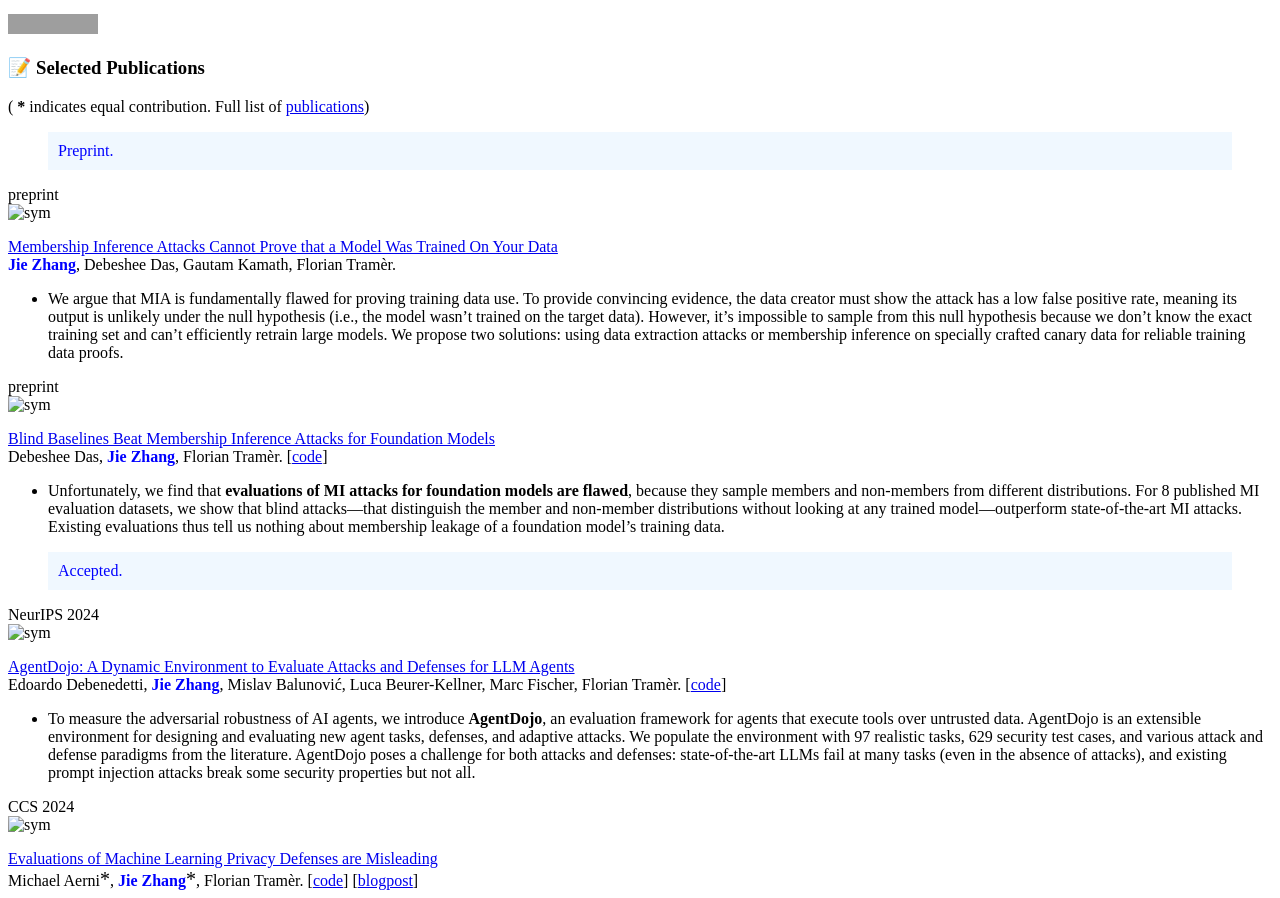
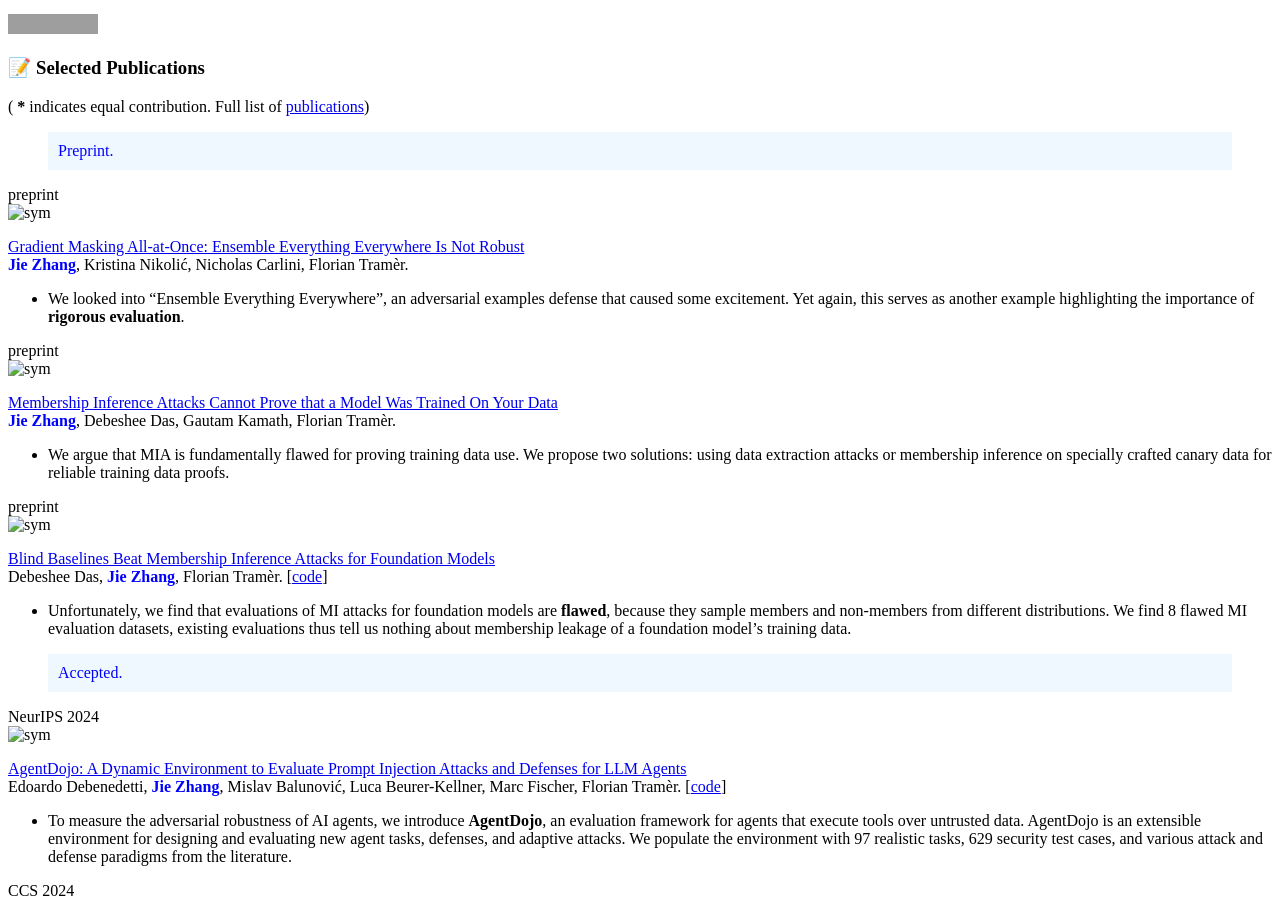
Before and after one commit to zj-jayzhang/zj-jayzhang.github.io, a Jekyll site: the page built from _pages/includes/pubs.md, in a window 1280 px wide. Shown: the part 745-1643 px from the top of the page. Built offline with Jekyll 4.4.1, drawn with Linux system fonts in a browser that asks for light colours; our own code applies the rules of GitHub Pages for plain Markdown files; grey boxes are pictures that could not be loaded.

Commit message:
update pub

```diff
--- a/_pages/includes/pubs.md
+++ b/_pages/includes/pubs.md
@@ -34,6 +34,17 @@ Preprint.
 </blockquote>
 <!-- Preprint -->
 
+<div class='paper-box'><div class='paper-box-image'><div><div class="badge">preprint</div><img src='images/attack.png' alt="sym" width="100%"></div></div>
+<div class='paper-box-text' markdown="1">
+
+[Gradient Masking All-at-Once: Ensemble Everything Everywhere Is Not Robust](https://arxiv.org/abs/2411.14834) \\
+<span class="me">Jie Zhang</span>, Kristina Nikolić, Nicholas Carlini, Florian Tramèr.
+
+- We looked into "Ensemble Everything Everywhere", an adversarial examples defense that caused some excitement. Yet again, this serves as another example highlighting the importance of **rigorous evaluation**.
+
+</div>
+</div>
+
 <div class='paper-box'><div class='paper-box-image'><div><div class="badge">preprint</div><img src='images/position.png' alt="sym" width="100%"></div></div>
 <div class='paper-box-text' markdown="1">
 
@@ -41,7 +52,7 @@ Preprint.
 ](https://arxiv.org/abs/2409.19798) \\
 <span class="me">Jie Zhang</span>, Debeshee Das,  Gautam Kamath, Florian Tramèr.
 
-- We argue that MIA is fundamentally flawed for proving training data use. To provide convincing evidence, the data creator must show the attack has a low false positive rate, meaning its output is unlikely under the null hypothesis (i.e., the model wasn't trained on the target data). However, it's impossible to sample from this null hypothesis because we don't know the exact training set and can't efficiently retrain large models. We propose two solutions: using data extraction attacks or membership inference on specially crafted canary data for reliable training data proofs.
+- We argue that MIA is fundamentally flawed for proving training data use.  We propose two solutions: using data extraction attacks or membership inference on specially crafted canary data for reliable training data proofs.
 
 </div>
 </div>
@@ -54,11 +65,9 @@ Preprint.
 ](https://arxiv.org/abs/2406.16201) \\
 Debeshee Das, <span class="me">Jie Zhang</span>, Florian Tramèr. \[[code](https://github.com/ethz-spylab/Blind-MIA)\]
 
-- Unfortunately, we find that **evaluations of MI attacks for foundation models are flawed**, because
-they sample members and non-members from different distributions. For 8 published MI evaluation
-datasets, we show that blind attacks—that distinguish the member and non-member distributions
-without looking at any trained model—outperform state-of-the-art MI attacks. Existing evaluations
-thus tell us nothing about membership leakage of a foundation model’s training data.
+- Unfortunately, we find that evaluations of MI attacks for foundation models are **flawed**, because
+they sample members and non-members from different distributions. We find 8 flawed MI evaluation
+datasets, existing evaluations thus tell us nothing about membership leakage of a foundation model’s training data.
 
 </div>
 </div>
@@ -75,11 +84,11 @@ Accepted.
 <div class='paper-box'><div class='paper-box-image'><div><div class="badge">NeurIPS 2024</div><img src='images/agentdojo.png' alt="sym" width="100%"></div></div>
 <div class='paper-box-text' markdown="1">
 
-[AgentDojo: A Dynamic Environment to Evaluate Attacks and Defenses for LLM Agents
+[AgentDojo: A Dynamic Environment to Evaluate Prompt Injection Attacks and Defenses for LLM Agents
 ](https://arxiv.org/abs/2406.13352) \\
 Edoardo Debenedetti, <span class="me">Jie Zhang</span>, Mislav Balunović, Luca Beurer-Kellner, Marc Fischer, Florian Tramèr. \[[code](https://github.com/ethz-spylab/agentdojo)\]
 
-- To measure the adversarial robustness of AI agents, we introduce **AgentDojo**, an evaluation framework for agents that execute tools over untrusted data. AgentDojo is an extensible environment for designing and evaluating new agent tasks, defenses, and adaptive attacks. We populate the environment with 97 realistic tasks, 629 security test cases, and various attack and defense paradigms from the literature. AgentDojo poses a challenge for both attacks and defenses: state-of-the-art LLMs fail at many tasks (even in the absence of attacks), and existing prompt injection attacks break some security properties but not all.
+- To measure the adversarial robustness of AI agents, we introduce **AgentDojo**, an evaluation framework for agents that execute tools over untrusted data. AgentDojo is an extensible environment for designing and evaluating new agent tasks, defenses, and adaptive attacks. We populate the environment with 97 realistic tasks, 629 security test cases, and various attack and defense paradigms from the literature.
 
 </div>
 </div>
--- a/assets/css/main.scss
+++ b/assets/css/main.scss
@@ -71,14 +71,14 @@
         .paper-box-image{
             justify-content: left;
             min-width: 200px;
-            max-width: 40%;
+            max-width: 35%;
             order: 1;
         }
 
         .paper-box-text{
             justify-content: left;
             padding-left: 2em;
-            max-width: 60%;
+            max-width: 65%;
             order: 2;
         }
 
```
Also changed, not shown: _pages/about.md (+1 -1 lines), images/attack.png (added).
